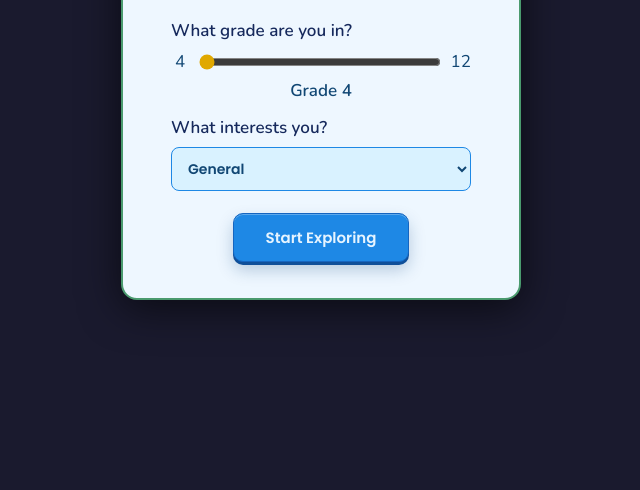
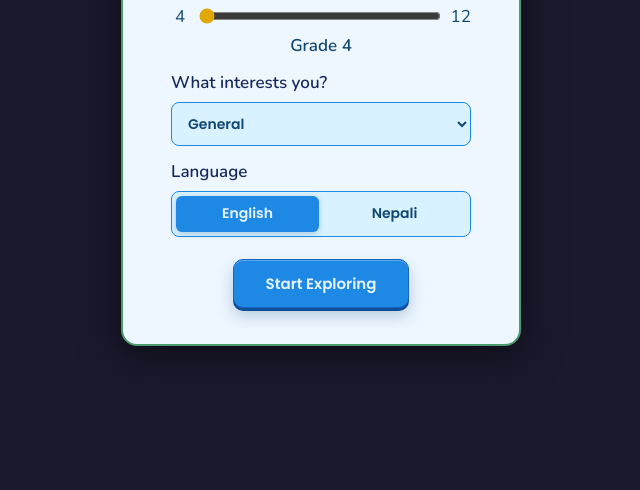
Before and after one commit to joseph-charbel/riverwise-ai, a website built with Vite: page client/index.html in a window 1280 px wide. Shown: the part 310-800 px from the top of the page, without its empty margins (319-959 px from the left). Built offline with nearby package versions, Linux system fonts and the light colour scheme.

Commit message:
Add language toggle to student setup

```diff
--- a/client/index.html
+++ b/client/index.html
@@ -141,6 +141,48 @@
       border-color: #a6ccf0;
     }
 
+    .language-toggle {
+      display: grid;
+      grid-template-columns: 1fr 1fr;
+      width: 100%;
+      padding: 4px;
+      border: 1px solid #1E88E5;
+      border-radius: 8px;
+      background: #D9F2FF;
+      gap: 4px;
+    }
+
+    .language-toggle input {
+      position: absolute;
+      opacity: 0;
+      pointer-events: none;
+    }
+
+    .language-toggle label {
+      min-height: 36px;
+      display: flex;
+      align-items: center;
+      justify-content: center;
+      border-radius: 6px;
+      color: #114774;
+      cursor: pointer;
+      font-family: Poppins, sans-serif;
+      font-size: 14px;
+      font-weight: bold;
+      transition: background 0.15s, color 0.15s, box-shadow 0.15s;
+    }
+
+    .language-toggle input:checked + label {
+      background: #1E88E5;
+      color: #E6F4FF;
+      box-shadow: 0 2px 6px rgba(11, 68, 122, 0.22);
+    }
+
+    .language-toggle input:focus-visible + label {
+      outline: 2px solid #E0A800;
+      outline-offset: 2px;
+    }
+
     #setup-start {
       margin-top: 8px;
       padding: 12px 32px;
--- a/client/src/config/riverwise.yaml
+++ b/client/src/config/riverwise.yaml
@@ -4,6 +4,7 @@
 student:
     grade_level: "4"
     interest: "Basketball"
+    translate_to_nepali: false
 
 ui:
     genie_lamp_frames:
--- a/client/src/services/api.ts
+++ b/client/src/services/api.ts
@@ -24,6 +24,7 @@ export async function invokePrompt(
       interest: studentConfig.interest,
       target_mechanic: targetMechanic,
       include_example: includeExample,
+      translate_to_nepali: studentConfig.translate_to_nepali,
     }),
   });
   const data: { content: string } = await res.json();
@@ -41,6 +42,7 @@ export async function invokePromptsBatch(
       items,
       grade_level: studentConfig.grade_level,
       interest: studentConfig.interest,
+      translate_to_nepali: studentConfig.translate_to_nepali,
     }),
   });
   const data: { results: Record<string, string> } = await res.json();
--- a/client/src/types/schemas.ts
+++ b/client/src/types/schemas.ts
@@ -1,6 +1,7 @@
 export interface StudentConfig {
   grade_level: string;
   interest: string;
+  translate_to_nepali: boolean;
 }
 
 export interface StudentOptions {
--- a/client/src/ui/StudentSetup.ts
+++ b/client/src/ui/StudentSetup.ts
@@ -38,6 +38,14 @@ export function showStudentSetup(
           ${options.interests.map((i) => `<option value="${i}">${i}</option>`).join("")}
         </select>
 
+        <label class="setup-label" for="language-nepali">Language</label>
+        <div class="language-toggle" role="radiogroup" aria-label="Language">
+          <input id="language-english" type="radio" name="language" value="english" checked />
+          <label for="language-english">English</label>
+          <input id="language-nepali" type="radio" name="language" value="nepali" />
+          <label for="language-nepali">Nepali</label>
+        </div>
+
         <button id="setup-start" type="button">Start Exploring</button>
       </div>
     `;
@@ -47,6 +55,7 @@ export function showStudentSetup(
     const slider = overlay.querySelector<HTMLInputElement>("#grade-slider")!;
     const gradeLabel = overlay.querySelector<HTMLSpanElement>("#grade-value")!;
     const select = overlay.querySelector<HTMLSelectElement>("#interest-select")!;
+    const nepaliOption = overlay.querySelector<HTMLInputElement>("#language-nepali")!;
     const startBtn = overlay.querySelector<HTMLButtonElement>("#setup-start")!;
 
     slider.addEventListener("input", () => {
@@ -57,6 +66,7 @@ export function showStudentSetup(
       const config: StudentConfig = {
         grade_level: slider.value,
         interest: select.value,
+        translate_to_nepali: nepaliOption.checked,
       };
       overlay.classList.add("fade-out");
       overlay.addEventListener("animationend", () => {
```
Also changed, not shown: 1 other file.
